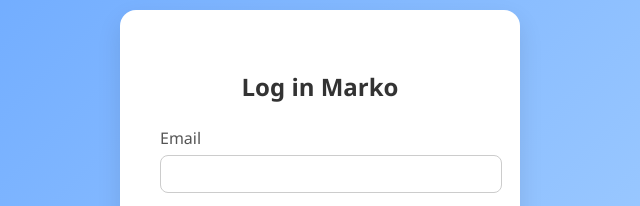
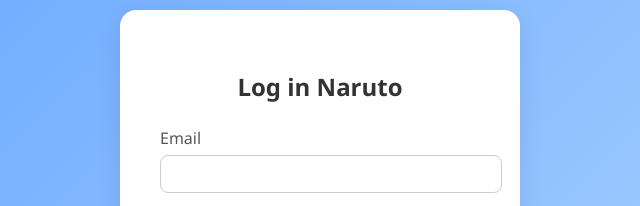
Before and after one commit to aleksandar234/Fullstack-file-manager-app, a website: page frontend/views/loginPage.html in a window 1280 px wide. Shown: the part 185-391 px from the top of the page, 320-960 px from the left. Drawn offline with Linux system fonts and the light colour scheme.

Commit message:
testing cd take 4

```diff
--- a/frontend/views/loginPage.html
+++ b/frontend/views/loginPage.html
@@ -10,7 +10,7 @@
 
 <body>
     <div class="login-box">
-        <h2>Log in Marko</h2>
+        <h2>Log in Naruto</h2>
 
         <form id="loginForm">
             <div class="input-group">
```
